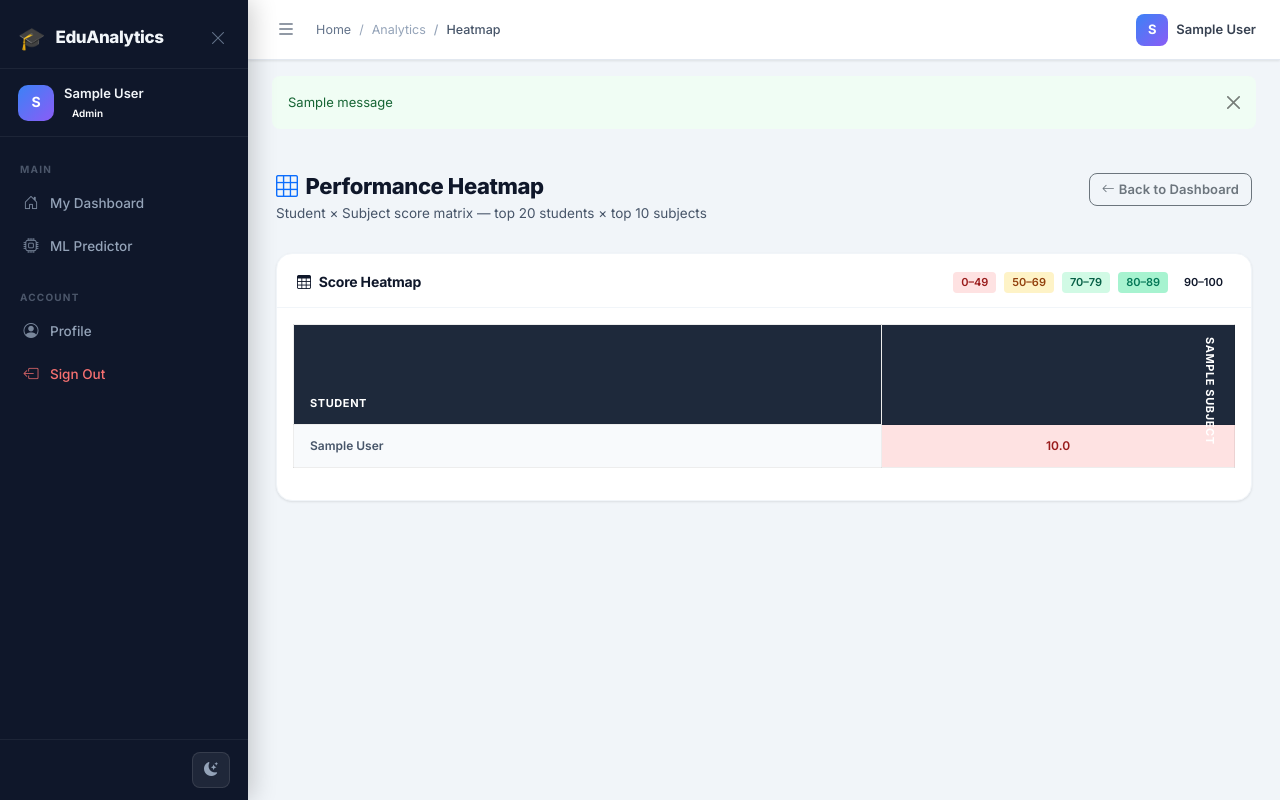
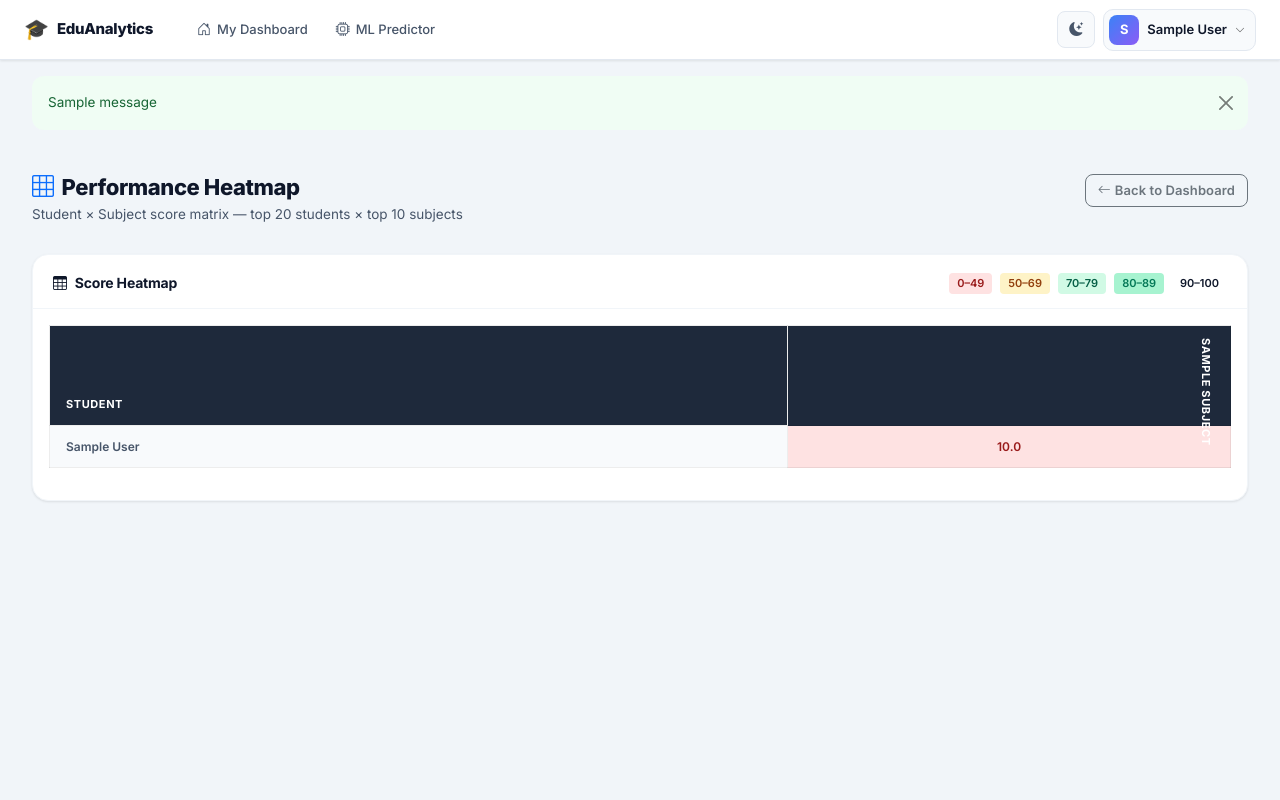
Before and after one commit to Shukhrat0vich/edu, a Django app: page /analytics/heatmap/ in a window 1280 px wide. Run offline with Django 4.2, Linux system fonts and the light colour scheme; a user stored in the database is signed in; tables that the repository leaves empty hold one stand-in row (values such as "Sample post"); one stand-in notice (Sample message) is shown.

Commit message:
Replace sidebar with top navbar + user avatar dropdown

```diff
--- a/static/css/main.css
+++ b/static/css/main.css
@@ -71,6 +71,79 @@ body {
   color: var(--text-primary);
   -webkit-font-smoothing: antialiased;
 }
+
+/* ── Top Nav Links ────────────────────────────────────────── */
+.top-nav-link {
+  display: inline-flex; align-items: center; gap: 6px;
+  padding: 6px 12px; border-radius: var(--radius-sm);
+  font-size: 13px; font-weight: 500; color: var(--text-secondary);
+  text-decoration: none; transition: var(--transition); white-space: nowrap;
+}
+.top-nav-link:hover { background: var(--surface-2); color: var(--text-primary); }
+.top-nav-link.active { background: rgba(99,102,241,.1); color: var(--indigo); font-weight: 600; }
+.top-nav-link i { font-size: 14px; }
+[data-bs-theme="dark"] .top-nav-link.active { background: rgba(99,102,241,.18); color: #a5b4fc; }
+
+/* ── User Dropdown Button ─────────────────────────────────── */
+.user-dropdown-btn {
+  display: inline-flex; align-items: center; gap: 8px;
+  background: var(--surface-2); border: 1px solid var(--border);
+  border-radius: 10px; padding: 5px 10px 5px 5px;
+  cursor: pointer; transition: var(--transition);
+}
+.user-dropdown-btn:hover { background: var(--border-soft); }
+.user-dropdown-btn::after { display: none; }
+.user-dropdown-name { font-size: 13px; font-weight: 600; color: var(--text-primary); }
+
+.user-avatar-sm {
+  width: 30px; height: 30px; border-radius: 8px;
+  background: linear-gradient(135deg, var(--blue), var(--purple));
+  display: flex; align-items: center; justify-content: center;
+  font-size: 13px; font-weight: 700; color: #fff; flex-shrink: 0;
+}
+
+/* ── Dropdown Menu ────────────────────────────────────────── */
+.dropdown-menu-custom {
+  background: var(--surface); border: 1px solid var(--border);
+  border-radius: var(--radius); box-shadow: var(--shadow-lg);
+  padding: 6px; min-width: 180px;
+  animation: dropIn .15s ease;
+}
+.dropdown-menu-wide { min-width: 240px; }
+@keyframes dropIn {
+  from { opacity: 0; transform: translateY(-6px); }
+  to   { opacity: 1; transform: translateY(0); }
+}
+.dropdown-user-header { display: flex; align-items: center; gap: 12px; padding: 10px 10px 12px; }
+.dropdown-divider-custom { height: 1px; background: var(--border-soft); margin: 4px 0; }
+[data-bs-theme="dark"] .dropdown-divider-custom { background: var(--border); }
+
+.dropdown-item-custom {
+  display: flex; align-items: center; gap: 9px;
+  padding: 8px 10px; border-radius: var(--radius-sm);
+  font-size: 13px; font-weight: 500; color: var(--text-secondary);
+  text-decoration: none; transition: var(--transition); cursor: pointer;
+}
+.dropdown-item-custom:hover { background: var(--surface-2); color: var(--text-primary); }
+.dropdown-item-custom i { font-size: 14px; width: 16px; text-align: center; }
+.dropdown-item-danger { color: #ef4444 !important; }
+.dropdown-item-danger:hover { background: rgba(239,68,68,.08) !important; color: #ef4444 !important; }
+
+.role-chip { display: inline-block; font-size: 10px; font-weight: 700; padding: 2px 7px; border-radius: 4px; margin-top: 4px; }
+.role-chip-admin   { background: rgba(245,158,11,.15); color: #d97706; }
+.role-chip-teacher { background: rgba(139,92,246,.15); color: #7c3aed; }
+.role-chip-student { background: rgba(16,185,129,.15); color: #059669; }
+[data-bs-theme="dark"] .role-chip-admin   { background: rgba(245,158,11,.2); color: #fbbf24; }
+[data-bs-theme="dark"] .role-chip-teacher { background: rgba(139,92,246,.2); color: #a78bfa; }
+[data-bs-theme="dark"] .role-chip-student { background: rgba(16,185,129,.2); color: #34d399; }
+
+/* ── Messages ─────────────────────────────────────────────── */
+.messages-wrapper { max-width: 1400px; margin: 16px auto 0; padding: 0 32px; }
+
+/* ── Page Content (no sidebar) ───────────────────────────── */
+.page-content-full { padding: 28px 32px; max-width: 1400px; margin: 0 auto; }
+@media (max-width: 768px) { .page-content-full { padding: 18px 16px; } }
+@media (max-width: 768px) { .messages-wrapper { padding: 0 16px; } }
 
 /* ── Sidebar ──────────────────────────────────────────────── */
 .sidebar {
@@ -238,7 +311,21 @@ body {
   top: 0;
   z-index: 100;
   box-shadow: var(--shadow-sm);
+  gap: 16px;
 }
+
+/* Update dark mode toggle for light navbar */
+.dark-mode-toggle {
+  background: var(--surface-2);
+  border: 1px solid var(--border);
+  color: var(--text-secondary);
+  border-radius: var(--radius-sm);
+  padding: 6px 11px;
+  font-size: 14px;
+  cursor: pointer;
+  transition: var(--transition);
+}
+.dark-mode-toggle:hover { background: var(--border-soft); color: var(--text-primary); }
 
 .sidebar-toggle {
   background: transparent;
--- a/templates/base.html
+++ b/templates/base.html
@@ -16,132 +16,120 @@
 
 {% if user.is_authenticated %}
 
-<!-- ── Sidebar ─────────────────────────────────────────────────────────── -->
-<aside class="sidebar" id="sidebar">
-  <div class="sidebar-header">
-    <div class="sidebar-logo">
-      <span class="logo-icon">🎓</span>
-      <span class="logo-text">EduAnalytics</span>
-    </div>
-    <button class="sidebar-toggle-btn btn p-1" id="sidebarClose" onclick="toggleSidebar()">
-      <i class="bi bi-x-lg" style="font-size:16px;"></i>
-    </button>
-  </div>
+<!-- ── Top Navbar ─────────────────────────────────────────────────────── -->
+<header class="top-navbar" id="topNavbar">
+  <div class="d-flex align-items-center gap-3">
+    <!-- Logo -->
+    <a href="{% url 'dashboard:home' %}" class="d-flex align-items-center gap-2 text-decoration-none">
+      <span style="font-size:20px;">🎓</span>
+      <span style="font-size:15px;font-weight:800;color:var(--text-primary);letter-spacing:-.3px;">EduAnalytics</span>
+    </a>
 
-  <div class="sidebar-user">
-    <div class="user-avatar">{{ user.full_name|slice:":1"|upper }}</div>
-    <div class="overflow-hidden">
-      <div class="user-name">{{ user.full_name }}</div>
-      <div class="user-role">
-        <span class="badge role-badge-{{ user.role }} px-2" style="font-size:10px;">{{ user.role|title }}</span>
-      </div>
-    </div>
-  </div>
-
-  <nav class="sidebar-nav">
-
+    <!-- Nav links (desktop) -->
+    <nav class="d-none d-lg-flex align-items-center gap-1 ms-3">
       {% if user.role == 'admin' %}
-    <li class="nav-section-title">Main</li>
-    <a href="{% url 'dashboard:admin' %}" class="nav-link {% if request.resolver_match.url_name == 'admin' %}active{% endif %}">
+        <a href="{% url 'dashboard:admin' %}" class="top-nav-link {% if request.resolver_match.url_name == 'admin' %}active{% endif %}">
           <i class="bi bi-speedometer2"></i> Dashboard
         </a>
-    <a href="{% url 'dashboard:student_list' %}" class="nav-link {% if request.resolver_match.url_name == 'student_list' %}active{% endif %}">
+        <a href="{% url 'dashboard:student_list' %}" class="top-nav-link {% if request.resolver_match.url_name == 'student_list' %}active{% endif %}">
           <i class="bi bi-people"></i> Students
         </a>
-    <li class="nav-section-title mt-2">Analytics</li>
-    <a href="{% url 'analytics:overview' %}" class="nav-link {% if request.resolver_match.url_name == 'overview' %}active{% endif %}">
-      <i class="bi bi-graph-up-arrow"></i> Overview
+        <a href="{% url 'analytics:overview' %}" class="top-nav-link {% if request.resolver_match.url_name == 'overview' %}active{% endif %}">
+          <i class="bi bi-graph-up-arrow"></i> Analytics
         </a>
-    <a href="{% url 'analytics:correlation' %}" class="nav-link {% if request.resolver_match.url_name == 'correlation' %}active{% endif %}">
-      <i class="bi bi-grid-3x3"></i> Correlation
-    </a>
-    <a href="{% url 'analytics:heatmap' %}" class="nav-link {% if request.resolver_match.url_name == 'heatmap' %}active{% endif %}">
-      <i class="bi bi-map"></i> Heatmap
-    </a>
-    <li class="nav-section-title mt-2">Export</li>
-    <a href="{% url 'analytics:export_excel' %}" class="nav-link">
-      <i class="bi bi-file-earmark-excel"></i> Excel Report
-    </a>
-    <a href="{% url 'analytics:export_pdf' %}" class="nav-link">
-      <i class="bi bi-file-earmark-pdf"></i> PDF Report
-    </a>
-
+        <div class="dropdown">
+          <button class="top-nav-link dropdown-toggle border-0 bg-transparent" data-bs-toggle="dropdown">
+            <i class="bi bi-download"></i> Export
+          </button>
+          <ul class="dropdown-menu dropdown-menu-custom">
+            <li><a class="dropdown-item-custom" href="{% url 'analytics:export_excel' %}"><i class="bi bi-file-earmark-excel text-success"></i> Excel Report</a></li>
+            <li><a class="dropdown-item-custom" href="{% url 'analytics:export_pdf' %}"><i class="bi bi-file-earmark-pdf text-danger"></i> PDF Report</a></li>
+          </ul>
+        </div>
       {% elif user.role == 'teacher' %}
-    <li class="nav-section-title">Main</li>
-    <a href="{% url 'dashboard:teacher' %}" class="nav-link {% if request.resolver_match.url_name == 'teacher' %}active{% endif %}">
+        <a href="{% url 'dashboard:teacher' %}" class="top-nav-link {% if request.resolver_match.url_name == 'teacher' %}active{% endif %}">
           <i class="bi bi-person-badge"></i> Dashboard
         </a>
-    <a href="{% url 'dashboard:student_list' %}" class="nav-link {% if request.resolver_match.url_name == 'student_list' %}active{% endif %}">
+        <a href="{% url 'dashboard:student_list' %}" class="top-nav-link {% if request.resolver_match.url_name == 'student_list' %}active{% endif %}">
           <i class="bi bi-people"></i> My Students
         </a>
-    <li class="nav-section-title mt-2">Analytics</li>
-    <a href="{% url 'analytics:overview' %}" class="nav-link {% if request.resolver_match.url_name == 'overview' %}active{% endif %}">
-      <i class="bi bi-graph-up-arrow"></i> Overview
+        <a href="{% url 'analytics:overview' %}" class="top-nav-link {% if request.resolver_match.url_name == 'overview' %}active{% endif %}">
+          <i class="bi bi-graph-up-arrow"></i> Analytics
         </a>
-
       {% else %}
-    <li class="nav-section-title">Main</li>
-    <a href="{% url 'dashboard:student' %}" class="nav-link {% if request.resolver_match.url_name == 'student' %}active{% endif %}">
+        <a href="{% url 'dashboard:student' %}" class="top-nav-link {% if request.resolver_match.url_name == 'student' %}active{% endif %}">
           <i class="bi bi-house-door"></i> My Dashboard
         </a>
-    <a href="{% url 'dashboard:predict' %}" class="nav-link {% if request.resolver_match.url_name == 'predict' %}active{% endif %}">
+        <a href="{% url 'dashboard:predict' %}" class="top-nav-link {% if request.resolver_match.url_name == 'predict' %}active{% endif %}">
           <i class="bi bi-cpu"></i> ML Predictor
         </a>
       {% endif %}
+    </nav>
+  </div>
 
-    <li class="nav-section-title mt-2">Account</li>
-    <a href="{% url 'users:profile' %}" class="nav-link {% if request.resolver_match.url_name == 'profile' %}active{% endif %}">
-      <i class="bi bi-person-circle"></i> Profile
-    </a>
-    <form method="post" action="{% url 'users:logout' %}" style="margin:0;">
+  <!-- Right side: dark mode + user dropdown -->
+  <div class="d-flex align-items-center gap-2">
+    <button class="dark-mode-toggle" onclick="toggleDark()" title="Toggle dark mode">
+      <i class="bi bi-moon-stars-fill" id="darkIcon"></i>
+    </button>
+
+    <!-- User dropdown -->
+    <div class="dropdown">
+      <button class="user-dropdown-btn dropdown-toggle" data-bs-toggle="dropdown" aria-expanded="false">
+        <div class="user-avatar-sm">{{ user.full_name|slice:":1"|upper }}</div>
+        <span class="d-none d-sm-inline user-dropdown-name">{{ user.full_name }}</span>
+        <i class="bi bi-chevron-down" style="font-size:10px;opacity:.6;"></i>
+      </button>
+
+      <div class="dropdown-menu dropdown-menu-end dropdown-menu-custom dropdown-menu-wide">
+        <!-- User info header -->
+        <div class="dropdown-user-header">
+          <div class="user-avatar-sm" style="width:42px;height:42px;border-radius:12px;font-size:18px;">{{ user.full_name|slice:":1"|upper }}</div>
+          <div>
+            <div style="font-weight:700;font-size:14px;color:var(--text-primary);">{{ user.full_name }}</div>
+            <div style="font-size:12px;color:var(--text-muted);">{{ user.email }}</div>
+            <span class="role-chip role-chip-{{ user.role }}">{{ user.role|title }}</span>
+          </div>
+        </div>
+        <div class="dropdown-divider-custom"></div>
+
+        <!-- Mobile nav links (hidden on desktop) -->
+        <div class="d-lg-none">
+          {% if user.role == 'admin' %}
+            <a class="dropdown-item-custom" href="{% url 'dashboard:admin' %}"><i class="bi bi-speedometer2"></i> Dashboard</a>
+            <a class="dropdown-item-custom" href="{% url 'dashboard:student_list' %}"><i class="bi bi-people"></i> Students</a>
+            <a class="dropdown-item-custom" href="{% url 'analytics:overview' %}"><i class="bi bi-graph-up-arrow"></i> Analytics</a>
+            <a class="dropdown-item-custom" href="{% url 'analytics:export_excel' %}"><i class="bi bi-file-earmark-excel"></i> Excel Export</a>
+            <a class="dropdown-item-custom" href="{% url 'analytics:export_pdf' %}"><i class="bi bi-file-earmark-pdf"></i> PDF Export</a>
+          {% elif user.role == 'teacher' %}
+            <a class="dropdown-item-custom" href="{% url 'dashboard:teacher' %}"><i class="bi bi-person-badge"></i> Dashboard</a>
+            <a class="dropdown-item-custom" href="{% url 'dashboard:student_list' %}"><i class="bi bi-people"></i> My Students</a>
+            <a class="dropdown-item-custom" href="{% url 'analytics:overview' %}"><i class="bi bi-graph-up-arrow"></i> Analytics</a>
+          {% else %}
+            <a class="dropdown-item-custom" href="{% url 'dashboard:student' %}"><i class="bi bi-house-door"></i> My Dashboard</a>
+            <a class="dropdown-item-custom" href="{% url 'dashboard:predict' %}"><i class="bi bi-cpu"></i> ML Predictor</a>
+          {% endif %}
+          <div class="dropdown-divider-custom"></div>
+        </div>
+
+        <a class="dropdown-item-custom" href="{% url 'users:profile' %}"><i class="bi bi-person-circle"></i> Profile</a>
+        <div class="dropdown-divider-custom"></div>
+        <form method="post" action="{% url 'users:logout' %}">
           {% csrf_token %}
-      <button type="submit" class="nav-link btn-logout w-100">
+          <button type="submit" class="dropdown-item-custom dropdown-item-danger w-100 text-start border-0 bg-transparent">
             <i class="bi bi-box-arrow-left"></i> Sign Out
           </button>
         </form>
-
-  </nav>
-
-  <div class="sidebar-footer">
-    <button class="dark-mode-toggle" onclick="toggleDark()" title="Toggle dark mode">
-      <i class="bi bi-moon-stars-fill" id="darkIcon"></i>
-    </button>
       </div>
-</aside>
-
-<div class="sidebar-overlay" id="sidebarOverlay" onclick="toggleSidebar()"></div>
-
-<!-- ── Main Content ───────────────────────────────────────────────────── -->
-<div class="main-content" id="mainContent">
-
-  <!-- Top Navbar -->
-  <header class="top-navbar">
-    <div class="d-flex align-items-center gap-3">
-      <button class="btn sidebar-toggle p-1" onclick="toggleSidebar()" title="Toggle sidebar">
-        <i class="bi bi-list fs-5"></i>
-      </button>
-      <nav aria-label="breadcrumb" class="d-none d-md-block">
-        <ol class="breadcrumb mb-0" style="font-size:13px;">
-          <li class="breadcrumb-item"><a href="{% url 'dashboard:home' %}" style="color:#64748b;text-decoration:none;">Home</a></li>
-          {% block breadcrumb %}{% endblock %}
-        </ol>
-      </nav>
-    </div>
-    <div class="d-flex align-items-center gap-3">
-      <div class="d-flex align-items-center gap-2">
-        <div class="user-avatar" style="width:32px;height:32px;border-radius:8px;font-size:13px;background:linear-gradient(135deg,#3b82f6,#8b5cf6);display:flex;align-items:center;justify-content:center;font-weight:700;color:white;">
-          {{ user.full_name|slice:":1"|upper }}
-        </div>
-        <span style="font-size:13px;font-weight:600;color:#374151;" class="d-none d-sm-inline">{{ user.full_name }}</span>
     </div>
   </div>
 </header>
 
 <!-- Flash Messages -->
 {% if messages %}
-  <div class="px-4 pt-3">
+<div class="messages-wrapper">
   {% for message in messages %}
-    <div class="alert alert-{{ message.tags|default:'info' }} alert-dismissible fade show rounded-3" style="font-size:13px;" role="alert">
+  <div class="alert alert-{{ message.tags|default:'info' }} alert-dismissible fade show" role="alert">
     {{ message }}
     <button type="button" class="btn-close" data-bs-dismiss="alert"></button>
   </div>
@@ -150,26 +138,18 @@
 {% endif %}
 
 <!-- Page Content -->
-  <main class="page-content">
+<main class="page-content-full">
 {% endif %}
 
 {% block content %}{% endblock %}
 
 {% if user.is_authenticated %}
 </main>
-</div><!-- /main-content -->
 {% endif %}
 
 <script src="https://cdn.jsdelivr.net/npm/chart.js"></script>
 <script src="https://cdn.jsdelivr.net/npm/bootstrap@5.3.2/dist/js/bootstrap.bundle.min.js"></script>
 <script>
-  function toggleSidebar() {
-    const s = document.getElementById('sidebar');
-    const o = document.getElementById('sidebarOverlay');
-    s.classList.toggle('open');
-    o.classList.toggle('active');
-  }
-
   function toggleDark() {
     const html = document.documentElement;
     const isDark = html.getAttribute('data-bs-theme') === 'dark';
```
Lines whose indentation alone changed are shown as unchanged.
